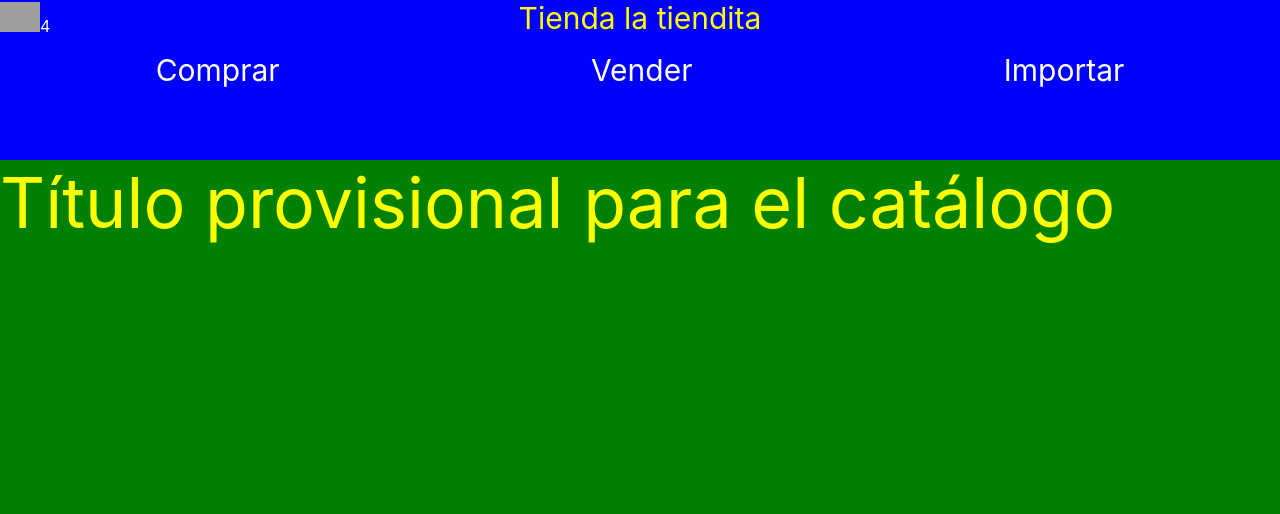
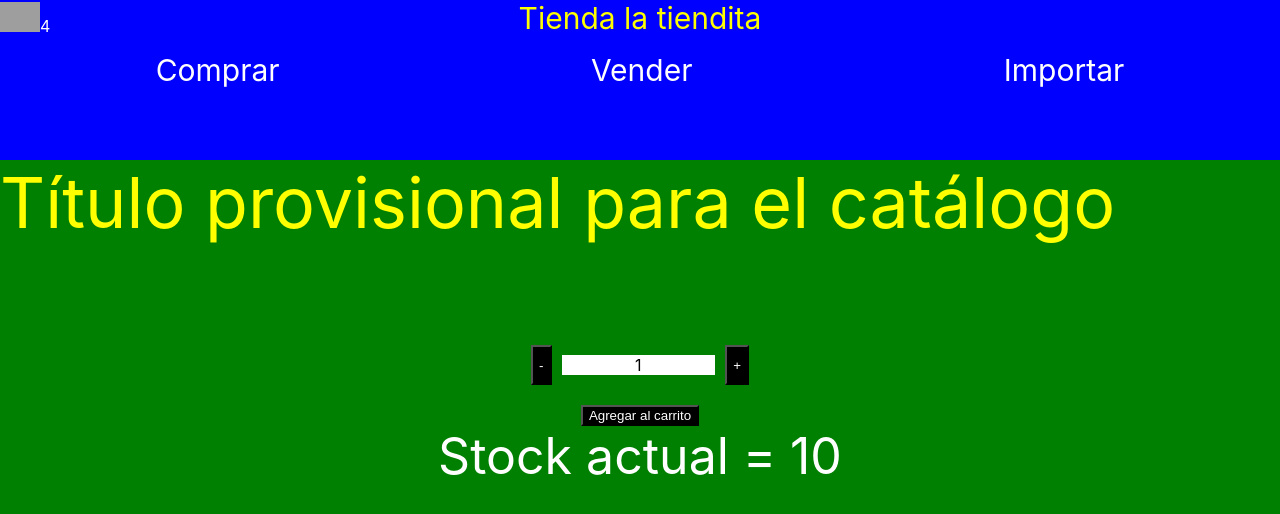
Before and after one commit to Ale2301/Romero-Ecommerce, a React (Create React App) app: page / in a window 1280 px wide. Shown: the top 514 px of the page. Built offline with nearby package versions, Linux system fonts and the light colour scheme; grey boxes are pictures that could not be loaded.

Commit message:
5th commit

```diff
--- a/src/App.js
+++ b/src/App.js
@@ -1,12 +1,17 @@
 import './App.css';
 import ItemListContainer from './components/ItemListContainer/ItemListContainer';
 import NavBar from './components/NavBar/NavBar';
+import Counter from './components/Counter/Counter';
 function App() {
+  const handleOnAdd = (cantidad) =>{
+    console.log("se agregaron " + cantidad + " de productos")
+  }
   return (
     <div>
       <NavBar/>
       <div id = "body">
         <ItemListContainer/>
+        <Counter initial = {1} stock = {10} onAdd={handleOnAdd}/>
       </div>
     </div>
   );
--- /dev/null
+++ b/src/components/Counter/Counter.css
@@ -0,0 +1,26 @@
+#contenedorCounter{
+    padding-top: 100px;
+    display: flex;
+    justify-content: center;
+}
+.counter{
+    margin: 10px;
+    width: 12%;
+    text-align: center;
+    background-color: white;
+}
+button{
+    color: white;
+    background-color: black;
+}
+.agregarCarrito{
+    display: flex;
+    margin-top: 20px;
+    justify-content: center;
+}
+.stock{
+    color: white;
+    font-size: 50px;
+    display: flex;
+    justify-content: center;
+}
--- /dev/null
+++ b/src/components/Counter/Counter.js
@@ -0,0 +1,40 @@
+import {useState,useEffect} from "react";
+import "./Counter.css"
+const Counter = ({initial, stock, onAdd}) =>{
+    const [count, setCount] = useState(initial)
+    useEffect(() => {
+        console.log("El componente ya funciona")
+    }, [])
+    const restar = () =>{
+        if (count <= 0){
+            console.log("se intento restar uno pero fallo")
+        }
+        else{
+            console.log("se resto uno")
+            setCount(count - 1)
+        }
+    }
+    const sumar = () =>{
+        if (count === stock){
+            console.log("se intento sumar uno pero fallo")
+        }
+        else{
+            console.log("se sumo uno")
+            setCount(count + 1)
+        }
+    }
+    return(
+        <div>
+            <div id = "contenedorCounter">
+                <button onClick={restar}>-</button>
+                <div className = "counter">{count}</div>
+                <button onClick={sumar}>+</button>
+            </div>
+            <div className="agregarCarrito">
+                <button onClick={() => onAdd(count)}>Agregar al carrito</button>
+            </div>
+            <div className="stock">Stock actual = {stock}</div>
+        </div>
+    )//COUNT = VARIABLE DEL CONTADOR
+}
+export default Counter
--- a/src/components/NavBar/CartWidget.js
+++ b/src/components/NavBar/CartWidget.js
@@ -3,7 +3,7 @@ const CartWidget = () =>{
     return(
         <div>
             <img id = "logo" src = {require('../../img/Carrito.ico')}  alt="carrito"/>
-            <p class="logoAcompaña">4</p>
+            <p className="logoAcompaña">4</p>
         </div>
         /*logoAcompaña va a ser el futuro contador :)*/
     )
```
